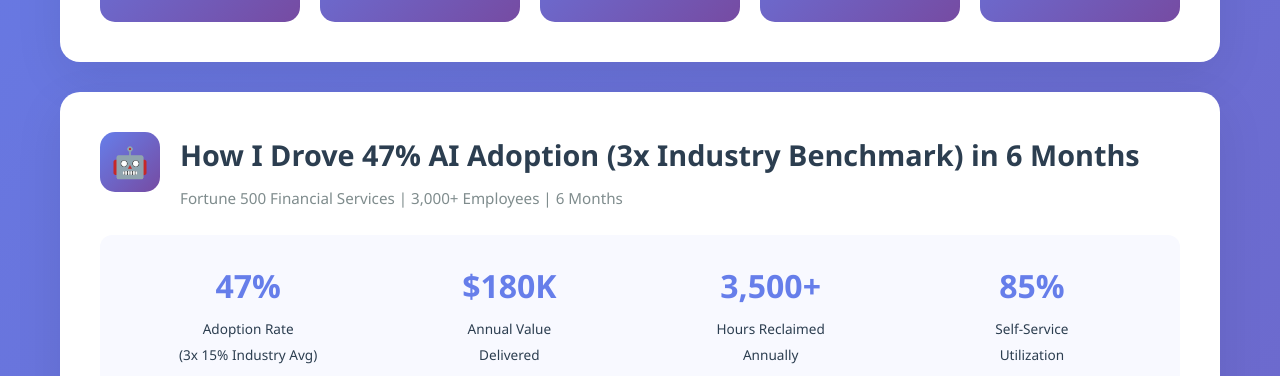
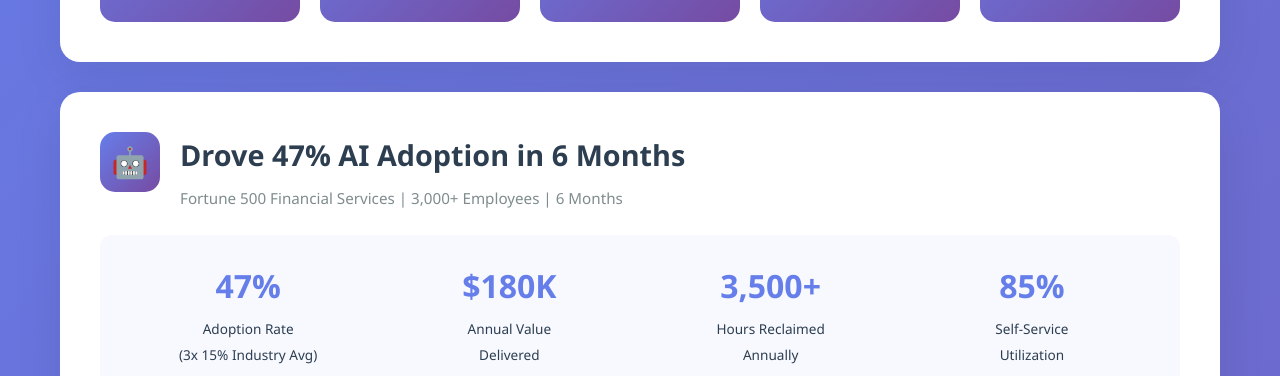
Before and after one commit to jflorxnt/Tech-Portfolio, a plain HTML site: page index.html in a window 1280 px wide. Shown: the part 721-1097 px from the top of the page. Drawn offline with Linux system fonts and the light colour scheme.

Commit message:
Update index.html

```diff
--- a/index.html
+++ b/index.html
@@ -431,7 +431,7 @@
             <div class="project-header">
                 <div class="project-icon">🤖</div>
                 <div class="project-title">
-                    <h2>How I Drove 47% AI Adoption (3x Industry Benchmark) in 6 Months</h2>
+                    <h2>Drove 47% AI Adoption in 6 Months</h2>
                     <div class="project-meta">Fortune 500 Financial Services | 3,000+ Employees | 6 Months</div>
                 </div>
             </div>
```
